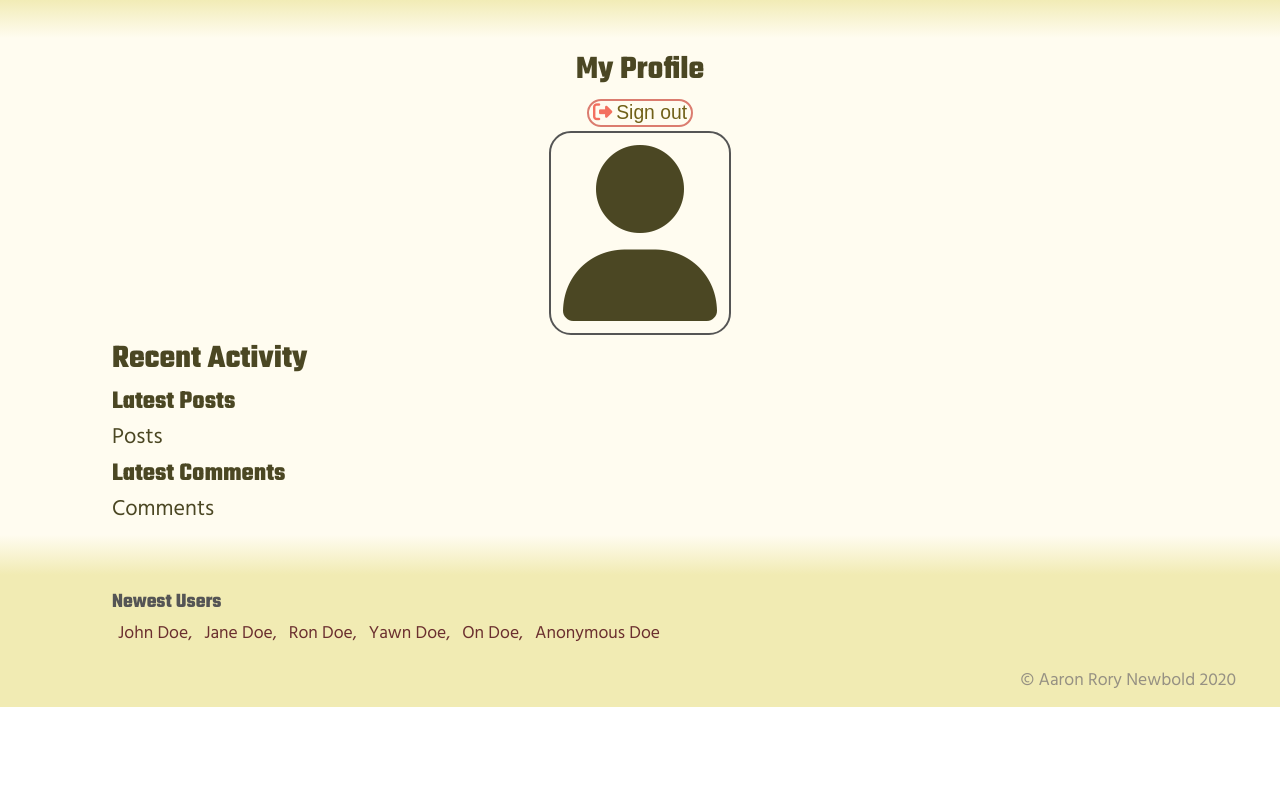
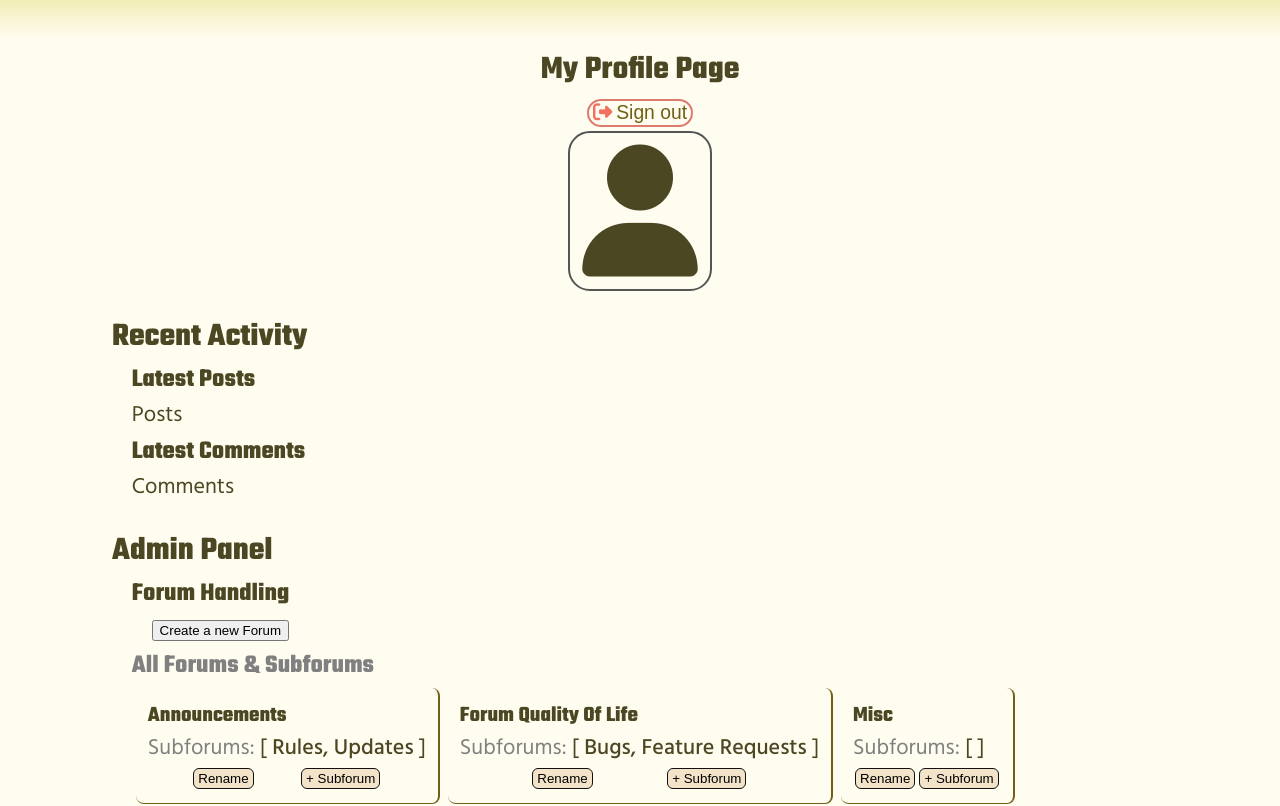
Before and after one commit to Aaron-RN/REACT-CMSBlog, a React (Create React App) app: page /users/1 in a window 1280 px wide. Shown: the part 200-1006 px from the top of the page. Before the commit the page ends 907 px from the top, so only its background shows below. Built offline with nearby package versions, Linux system fonts and the light colour scheme.

Commit message:
Added components for Forum Handling
- Added placeholder buttons for mock up for Creating, renaming forums and adding subforums

```diff
--- a/src/App.js
+++ b/src/App.js
@@ -35,15 +35,19 @@ const App = () => {
   const [showModal, setShowModal] = useState(false);
   const [redirect, setRedirect] = useState(null);
 
+  // Toggle modal and clear status
+  const handleModal = () => {
+    setShowModal(!showModal);
+    setStatus({ errors: [] });
+  };
+
   // Handles selection of post when post is clicked
   const handlePostSelect = post => {
     setSelectedPost(post);
   };
 
-  // Toggle modal and clear status
-  const handleModal = () => {
-    setShowModal(!showModal);
-    setStatus({ errors: [] });
+  const handleLogout = () => {
+    setUser({ logged_in: false });
   };
 
   // Check if user is logged in
@@ -119,7 +123,7 @@ const App = () => {
           <Route
             exact
             path="/users/:id"
-            render={props => <ProfilePage match={props.match} user={user} />}
+            render={props => <ProfilePage match={props.match} user={user} handleLogout={handleLogout} />}
           />
           <Route
             exact
--- a/src/assets/css/App.css
+++ b/src/assets/css/App.css
@@ -72,6 +72,7 @@ button:hover { transform: scale(1.025); }
 .mt-0 { margin-top: 0; }
 .ml-auto {margin-left: auto; }
 .ml-1 {margin-left: 0.9em; }
+.ml-2 {margin-left: 1.8em; }
 .mb-1 { margin-bottom: 1em; }
 .px-1 { padding-left: 0.5em; padding-right: 0.5em; }
 .pt-1 { padding-top: 0.5em; }
--- a/src/assets/css/users.css
+++ b/src/assets/css/users.css
@@ -45,7 +45,7 @@
 }
 
 #UserProfile .profile-pic {
-  font-size: 8em;
+  font-size: 6em;
   padding: 12px;
   border: 2px solid #555;
   border-radius: 22px;
@@ -71,3 +71,35 @@
   color: #f3705f;
   margin-right: 4px;
 }
+
+.all-forums {
+  display: flex;
+  flex-wrap: wrap;
+}
+.forum {
+  padding: 12px;
+  border-right: 2px solid #706017;
+  border-bottom: 1px solid #706017;
+  border-radius: 8px;
+  margin: 4px;
+}
+.forum-menu {
+  display: flex;
+  flex-wrap: wrap;
+  justify-content: space-evenly;
+}
+.forum-menu button {
+  padding: 2px 4px;
+  background-color: #f3e3c9;
+  border: 1px solid #111;
+  border-radius: 6px;
+  margin: 2px 2px;
+  cursor: pointer;
+}
+.subforum { font-weight: 500; text-transform: capitalize; }
+.subforum::after {
+  content: ", ";
+}
+.subforum:last-of-type::after {
+  content: "";
+}
--- a/src/components/functional/users/profilePage.js
+++ b/src/components/functional/users/profilePage.js
@@ -1,10 +1,29 @@
 import React, { useEffect, useState } from 'react';
 import propTypes from 'prop-types';
+import { Link } from 'react-router-dom';
 import { allUsersData } from '../../misc/presets/allUsersData';
+import allForums from '../../misc/presets/allForumsData';
 
-const ProfilePage = ({ match, user }) => {
+const ProfilePage = ({ match, user, handleLogout }) => {
   const [selectedUser, setSelectedUser] = useState({});
   const isMyProfile = user.id === selectedUser.id;
+
+  const populateSubForums = forumArray => forumArray
+    .map(subforum => <span key={subforum} className="subforum">{`${subforum}`}</span>);
+
+  const populateForums = () => allForums.map(forum => (
+    <div key={forum.id} className="forum">
+      <h4 className="text-camel">{forum.forum}</h4>
+      <div className="inline-block text-grey">Subforums:</div>
+      {' [ '}
+      {populateSubForums(forum.subforum)}
+      {' ]'}
+      <div className="forum-menu">
+        <button type="button">Rename</button>
+        <button type="button">+ Subforum</button>
+      </div>
+    </div>
+  ));
 
   // Fetch the user based on the URL id parameter
   useEffect(() => {
@@ -18,27 +37,40 @@ const ProfilePage = ({ match, user }) => {
   return (
     <div id="UserProfile" className="bg-main">
       <div className="container-md">
-        <div className="text-center">
+        <div className="section text-center">
           {isMyProfile && (
             <div>
-              <h2>My Profile</h2>
+              <h2>My Profile Page</h2>
               <h3>
-                <button type="button" className="login-btn">
+                <button type="button" className="login-btn" onClick={handleLogout}>
                   <i className="fas fa-sign-out-alt" />
                   Sign out
                 </button>
               </h3>
             </div>
           )}
-          {!isMyProfile && <h2>{`${selectedUser.username}'s Profile`}</h2>}
+          {!isMyProfile && <h2>{`${selectedUser.username}'s Profile Page`}</h2>}
           <i className="fas fa-user profile-pic" />
         </div>
-        <h2>Recent Activity</h2>
-        <div>
-          <h3>Latest Posts</h3>
-          <div className="latest-posts">Posts</div>
-          <h3>Latest Comments</h3>
-          <div className="latest-comments">Comments</div>
+        <div className="section">
+          <h2>Recent Activity</h2>
+          <div className="ml-1">
+            <h3>Latest Posts</h3>
+            <div className="latest-posts">Posts</div>
+          </div>
+          <div className="ml-1">
+            <h3>Latest Comments</h3>
+            <div className="latest-comments">Comments</div>
+          </div>
+        </div>
+        <div className="section">
+          <h2>Admin Panel</h2>
+          <div className="ml-1">
+            <h3>Forum Handling</h3>
+            <Link to="/forums/new" className="ml-1"><button type="button">Create a new Forum</button></Link>
+            <h3 className="text-grey">All Forums &amp; Subforums</h3>
+            <div className="all-forums">{populateForums()}</div>
+          </div>
         </div>
       </div>
     </div>
@@ -48,6 +80,7 @@ const ProfilePage = ({ match, user }) => {
 ProfilePage.propTypes = {
   match: propTypes.instanceOf(Object).isRequired,
   user: propTypes.instanceOf(Object).isRequired,
+  handleLogout: propTypes.func.isRequired,
 };
 
 export default ProfilePage;
--- a/src/components/misc/presets/allForumsData.js
+++ b/src/components/misc/presets/allForumsData.js
@@ -1,17 +1,19 @@
 const allForms = [
   {
+    id: 1,
     forum: 'announcements',
     subforum: [
       'rules', 'updates',
     ],
   },
   {
+    id: 2,
     forum: 'forum quality of life',
     subforum: [
       'bugs', 'feature requests',
     ],
   },
-  { forum: 'misc', subforum: [] },
+  { id: 3, forum: 'misc', subforum: [] },
 ];
 
 export default allForms;
--- a/src/components/misc/presets/allUsersData.js
+++ b/src/components/misc/presets/allUsersData.js
@@ -1,27 +1,60 @@
+/** * Admin Levels: ** *
+ 3 - Site Owner
+    - (Can not be modified by any other moderator)
+    - (Can remove or add Moderators)
+    - (Can disable a user's ability to comment and create topics)
+    - (Can create and edit Forums and subForums)
+ 2 - Moderator
+    - (Can remove or add Moderators)
+    - (Can create and edit Forums and subForums)
+    - (Can disable a user's ability to comment and create topics)
+ 1 - Forums Moderator
+    - (Can create and edit Forums and subForums)
+    - (Can disable a user's ability to comment and create topics)
+** */
+
 const allUsersData = [
   {
     id: 1,
     username: 'John Doe',
+    can_post: true,
+    can_comment: true,
+    admin_level: 3,
   },
   {
     id: 2,
     username: 'Jane Doe',
+    can_post: true,
+    can_comment: true,
+    admin_level: 2,
   },
   {
     id: 3,
     username: 'Ron Doe',
+    can_post: true,
+    can_comment: true,
+    admin_level: 0,
   },
   {
     id: 4,
     username: 'Yawn Doe',
+    can_post: true,
+    can_comment: true,
+    admin_level: 0,
   },
   {
     id: 5,
     username: 'On Doe',
+    can_post: true,
+    can_comment: true,
+    admin_level: 0,
   },
   {
     id: 6,
     username: 'Anonymous Doe',
+    can_post: true,
+    can_comment: true,
+    admin_level: 0,
   },
 ];
 
```
